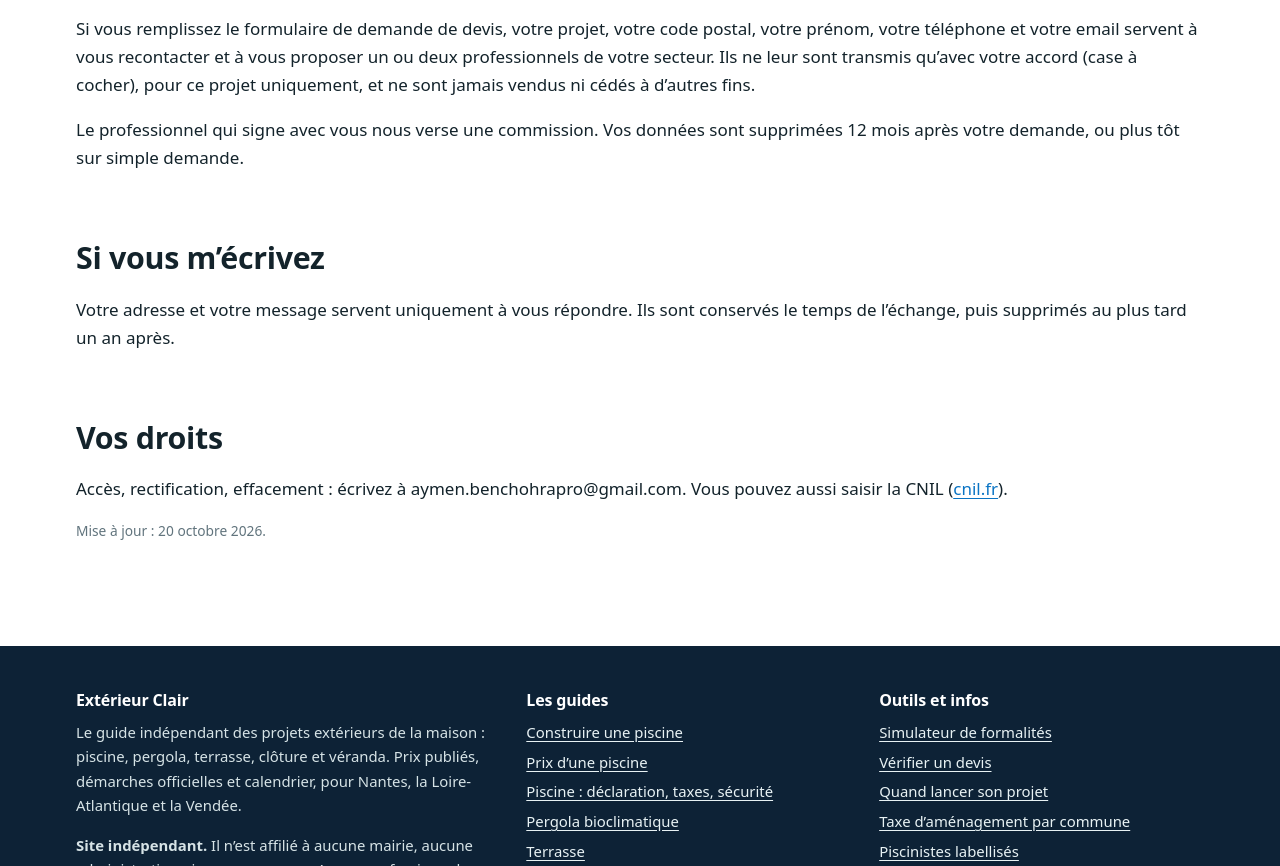
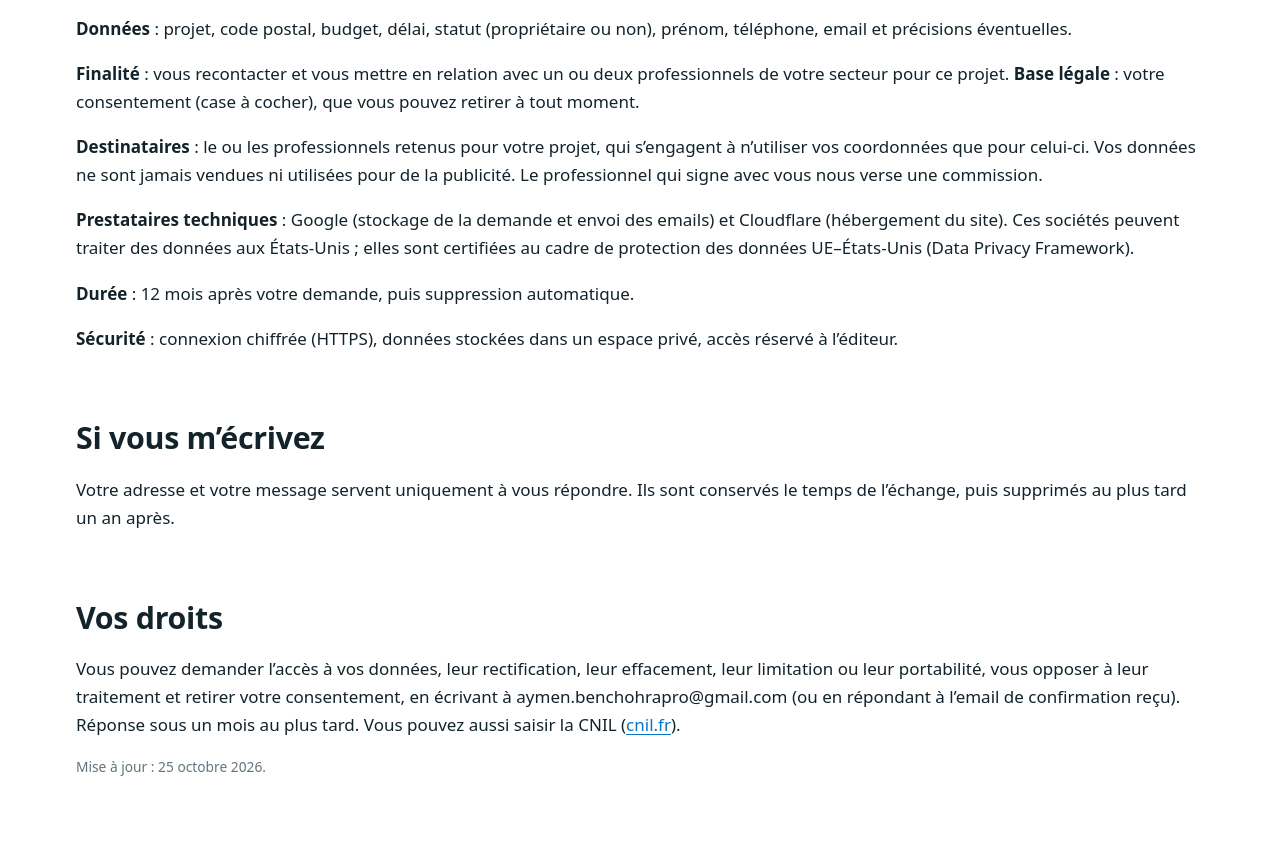
Before and after one commit to Bmaa166/exterieur-clair, a plain HTML site: page confidentialite.html in a window 1280 px wide. Shown: the part 870-1736 px from the top of the page. Drawn offline with Linux system fonts and the light colour scheme.

Commit message:
Confidentialite : information RGPD complete (base legale, destinataires, transferts, droits)

```diff
--- a/confidentialite.html
+++ b/confidentialite.html
@@ -48,11 +48,9 @@
 <h2 id="donnees-techniques">Données techniques</h2>
 <p>L’hébergeur (Cloudflare) traite des données techniques de connexion, dont l’adresse IP, pour acheminer les pages et protéger le site. La mesure d’audience éventuelle utilise Cloudflare Web Analytics, qui ne dépose pas de cookie et produit des statistiques globales.</p>
 
-<h2 id="demande-de-devis">Demande de devis</h2><p>Si vous remplissez le formulaire de demande de devis, votre projet, votre code postal, votre prénom, votre téléphone et votre email servent à vous recontacter et à vous proposer un ou deux professionnels de votre secteur. Ils ne leur sont transmis qu’avec votre accord (case à cocher), pour ce projet uniquement, et ne sont jamais vendus ni cédés à d’autres fins.</p><p>Le professionnel qui signe avec vous nous verse une commission. Vos données sont supprimées 12 mois après votre demande, ou plus tôt sur simple demande.</p><h2 id="si-vous-mecrivez">Si vous m’écrivez</h2>
+<h2 id="demande-de-devis">Demande de devis</h2><p><b>Données</b> : projet, code postal, budget, délai, statut (propriétaire ou non), prénom, téléphone, email et précisions éventuelles.</p><p><b>Finalité</b> : vous recontacter et vous mettre en relation avec un ou deux professionnels de votre secteur pour ce projet. <b>Base légale</b> : votre consentement (case à cocher), que vous pouvez retirer à tout moment.</p><p><b>Destinataires</b> : le ou les professionnels retenus pour votre projet, qui s’engagent à n’utiliser vos coordonnées que pour celui-ci. Vos données ne sont jamais vendues ni utilisées pour de la publicité. Le professionnel qui signe avec vous nous verse une commission.</p><p><b>Prestataires techniques</b> : Google (stockage de la demande et envoi des emails) et Cloudflare (hébergement du site). Ces sociétés peuvent traiter des données aux États-Unis ; elles sont certifiées au cadre de protection des données UE–États-Unis (Data Privacy Framework).</p><p><b>Durée</b> : 12 mois après votre demande, puis suppression automatique.</p><p><b>Sécurité</b> : connexion chiffrée (HTTPS), données stockées dans un espace privé, accès réservé à l’éditeur.</p><h2 id="si-vous-mecrivez">Si vous m’écrivez</h2>
 <p>Votre adresse et votre message servent uniquement à vous répondre. Ils sont conservés le temps de l’échange, puis supprimés au plus tard un an après.</p>
-<h2 id="vos-droits">Vos droits</h2>
-<p>Accès, rectification, effacement : écrivez à aymen.benchohrapro@gmail.com. Vous pouvez aussi saisir la CNIL (<a href="https://www.cnil.fr" rel="noopener">cnil.fr</a>).</p>
-<p class="updated">Mise à jour : 20 octobre 2026.</p></article></div></main><footer class="site-footer"><div class="wrap"><div class="cols">
+<h2 id="vos-droits">Vos droits</h2><p>Vous pouvez demander l’accès à vos données, leur rectification, leur effacement, leur limitation ou leur portabilité, vous opposer à leur traitement et retirer votre consentement, en écrivant à aymen.benchohrapro@gmail.com (ou en répondant à l’email de confirmation reçu). Réponse sous un mois au plus tard. Vous pouvez aussi saisir la CNIL (<a href="https://www.cnil.fr" rel="noopener">cnil.fr</a>).</p><p class="updated">Mise à jour : 25 octobre 2026.</p></article></div></main><footer class="site-footer"><div class="wrap"><div class="cols">
 <div><h2>Extérieur Clair</h2><p>Le guide indépendant des projets extérieurs de la maison : piscine, pergola, terrasse, clôture et véranda. Prix publiés, démarches officielles et calendrier, pour Nantes, la Loire-Atlantique et la Vendée.</p><p><b>Site indépendant.</b> Il n’est affilié à aucune mairie, aucune administration ni aucune marque. Aucun professionnel ne paie pour y figurer. Pas de publicité ni de lien affilié. Les demandes de devis sont gratuites : le professionnel qui signe nous verse une commission.</p><p class="small">Du même auteur : <a href="https://reperes-assainissement.fr/">Repères Assainissement</a> (assainissement individuel, 44 et 85), <a href="https://fideliqr.fr/">FidéliQR</a> (carte de fidélité pour commerçants) et <a href="https://gagnerdutemps.fr/">Gagner du Temps</a> (visibilité Google et suivi des devis pour artisans).</p></div>
 <div><h2>Les guides</h2><ul><li><a href="/piscine">Construire une piscine</a></li><li><a href="/prix-piscine">Prix d’une piscine</a></li><li><a href="/piscine-demarches">Piscine : déclaration, taxes, sécurité</a></li><li><a href="/pergola-bioclimatique">Pergola bioclimatique</a></li><li><a href="/terrasse">Terrasse</a></li><li><a href="/cloture-portail">Clôture et portail</a></li><li><a href="/veranda">Véranda</a></li><li><a href="/renovation-piscine">Rénover sa piscine</a></li><li><a href="/abri-piscine">Abri de piscine</a></li><li><a href="/maison-neuve-exterieurs">Maison neuve : par quoi commencer</a></li></ul></div>
 <div><h2>Outils et infos</h2><ul><li><a href="/formalites">Simulateur de formalités</a></li><li><a href="/verifier-devis">Vérifier un devis</a></li><li><a href="/calendrier">Quand lancer son projet</a></li><li><a href="/taxe-amenagement">Taxe d’aménagement par commune</a></li><li><a href="/piscinistes-labellises">Piscinistes labellisés</a></li><li><a href="/paysagistes-qualifies">Paysagistes qualifiés</a></li><li><a href="/nantes-loire-atlantique">Nantes et Loire-Atlantique</a></li><li><a href="/vendee">Vendée</a></li><li><a href="/a-propos">À propos et méthode</a></li><li><a href="/mentions-legales">Mentions légales</a></li><li><a href="/confidentialite">Confidentialité</a></li><li>Maison en assainissement individuel : <a href="https://reperes-assainissement.fr/">Repères Assainissement</a></li></ul></div>
```
